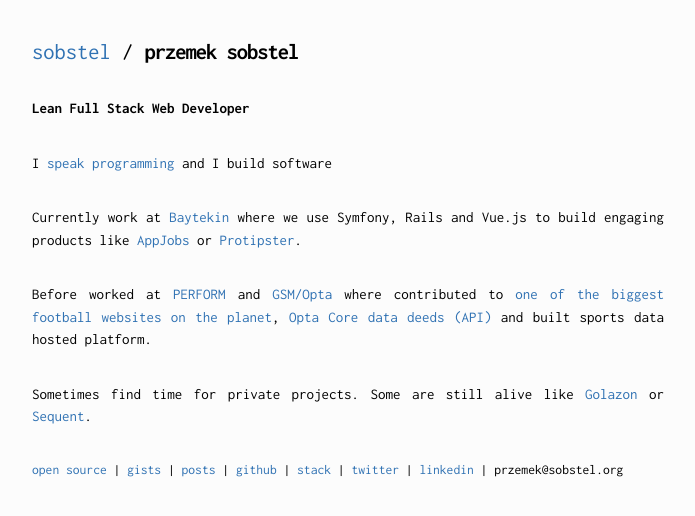
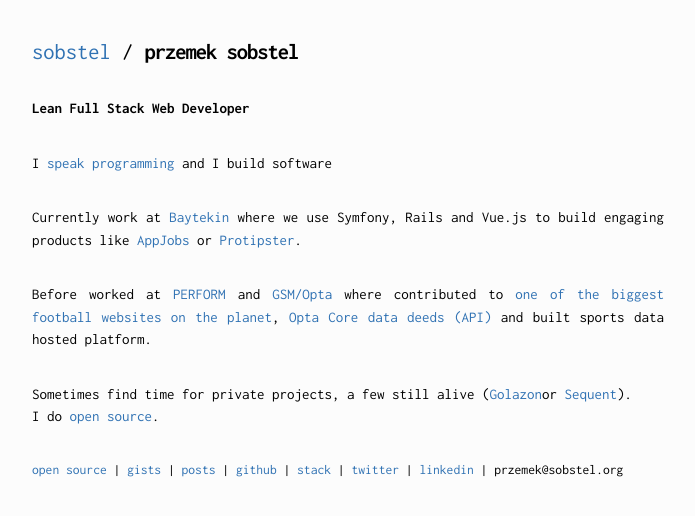
Before and after one commit to sobstel/sobstel.github.com, a Jekyll site: the page built from index.html, in a window 1280 px wide. Shown: the top 516 px of the page, without its empty margins (292-987 px from the left). Built offline with Jekyll 4.4.1, drawn with Linux system fonts in a browser that asks for light colours.

Commit message:
i do open source

```diff
--- a/index.html
+++ b/index.html
@@ -25,9 +25,9 @@
 </p>
 
 <p>
-  Sometimes find time for private projects. Some are still alive like
-  <a href="http://www.golazon.com/">Golazon</a>
-  or <a href="https://github.com/sobstel/sequent">Sequent</a>.
+  Sometimes find time for private projects, a few still alive
+  (<a href="http://www.golazon.com/">Golazon</a>or <a href="https://github.com/sobstel/sequent">Sequent</a>).<br>
+  I do <a href="/open-source/">open source</a>.
 </p>
 
 </section>
```
